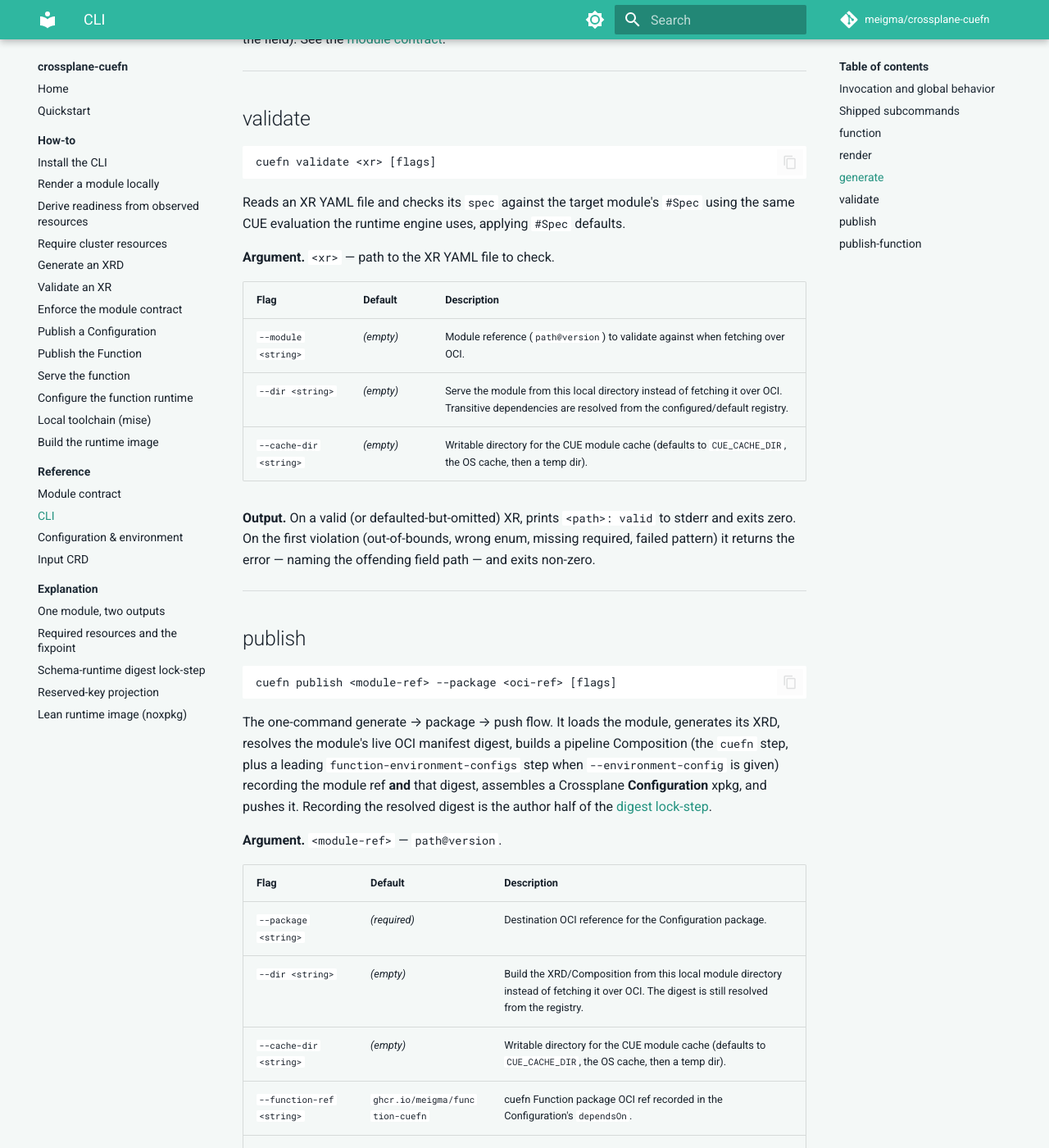
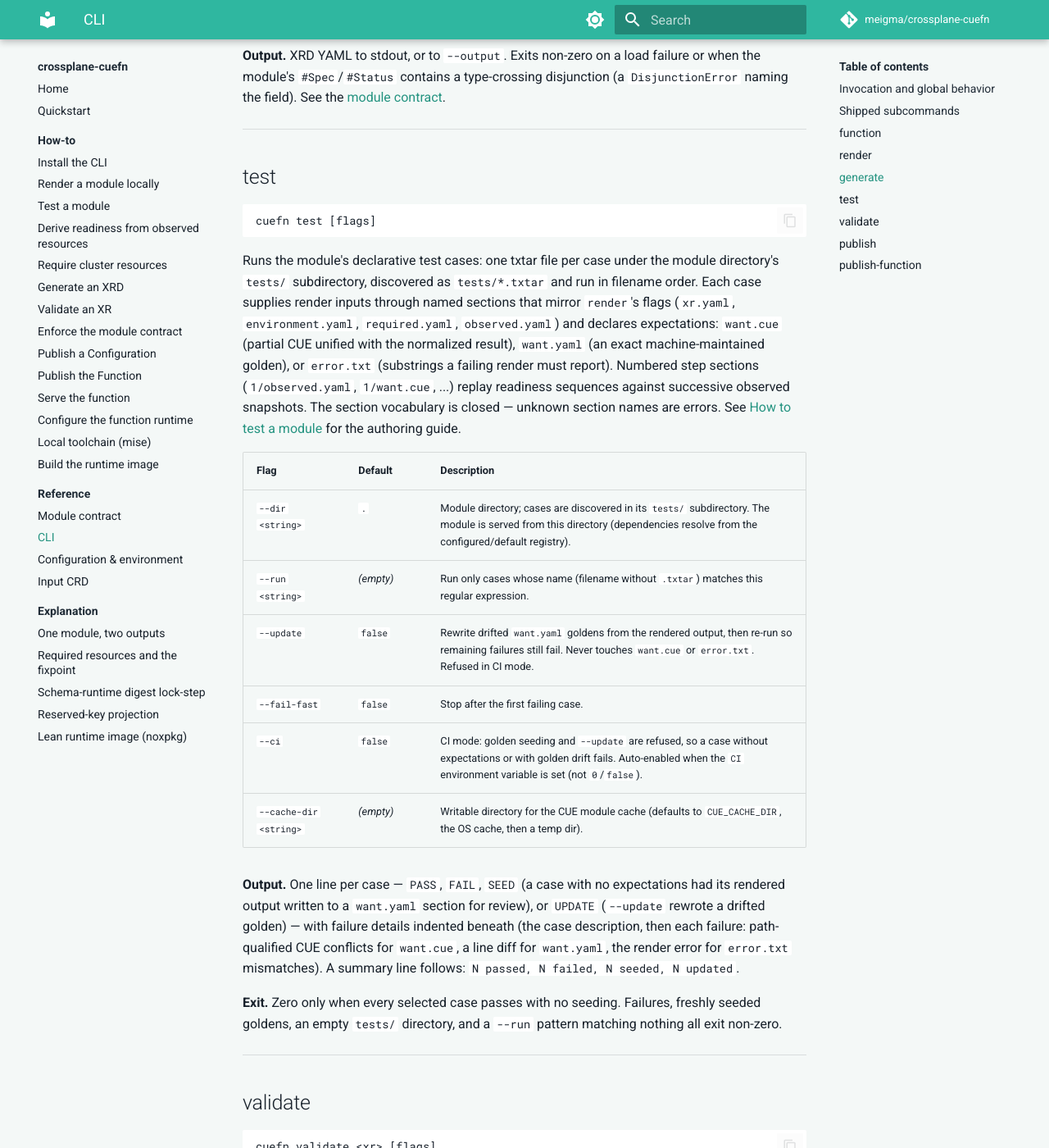
Before and after one commit to meigma/crossplane-cuefn, an MkDocs documentation site: the page built from docs/docs/reference/cli.md, in a window 1280 px wide and 1400 px high, scrolled down 4771 px. Shown: the whole window at 82% size. Built offline with MkDocs 1.6.1 and Material for MkDocs 9.7.7, drawn with Linux system fonts in a browser that asks for light colours; comment, search, counter and statistics services are not loaded; some of the changed text lies outside the part shown.

Commit message:
docs: document cuefn test
The authoring how-to (first case, partial-CUE assertions, golden lifecycle,
error cases, readiness steps, CI mode, the published-module tests/ caveat), a
full CLI reference section for the test command, the seven-command table, the
README command row, and nav/quickstart pointers.

````diff
--- a/docs/docs/reference/cli.md
+++ b/docs/docs/reference/cli.md
@@ -30,19 +30,21 @@
 
 ## Shipped subcommands
 
-The default build ships exactly six subcommands:
+The default build ships exactly seven subcommands:
 
 | Command | Purpose |
 |---------|---------|
 | [`function`](#function) | Serve the composition function over gRPC. |
 | [`render`](#render) | Render a module against an XR locally. |
+| [`test`](#test) | Run a module's txtar test cases. |
 | [`generate`](#generate) | Generate a structural XRD from a module. |
 | [`validate`](#validate) | Validate an XR's spec against a module's `#Spec`. |
 | [`publish`](#publish) | Build and push a Configuration package. |
 | [`publish-function`](#publish-function) | Build and push the Function package. |
 
 The `noxpkg` build (the binary embedded in the runtime image) omits `publish`
-and `publish-function`; see [Lean runtime image](../explanation/noxpkg-split.md).
+and `publish-function` (all other commands, including `test`, are present in
+both builds); see [Lean runtime image](../explanation/noxpkg-split.md).
 
 ---
 
@@ -175,6 +177,47 @@
 
 ---
 
+## test
+
+```
+cuefn test [flags]
+```
+
+Runs the module's declarative test cases: one txtar file per case under the
+module directory's `tests/` subdirectory, discovered as `tests/*.txtar` and run
+in filename order. Each case supplies render inputs through named sections that
+mirror `render`'s flags (`xr.yaml`, `environment.yaml`, `required.yaml`,
+`observed.yaml`) and declares expectations: `want.cue` (partial CUE unified
+with the normalized result), `want.yaml` (an exact machine-maintained golden),
+or `error.txt` (substrings a failing render must report). Numbered step
+sections (`1/observed.yaml`, `1/want.cue`, ...) replay readiness sequences
+against successive observed snapshots. The section vocabulary is closed —
+unknown section names are errors. See
+[How to test a module](../how-to/test-a-module.md) for the authoring guide.
+
+| Flag | Default | Description |
+|------|---------|-------------|
+| `--dir <string>` | `.` | Module directory; cases are discovered in its `tests/` subdirectory. The module is served from this directory (dependencies resolve from the configured/default registry). |
+| `--run <string>` | _(empty)_ | Run only cases whose name (filename without `.txtar`) matches this regular expression. |
+| `--update` | `false` | Rewrite drifted `want.yaml` goldens from the rendered output, then re-run so remaining failures still fail. Never touches `want.cue` or `error.txt`. Refused in CI mode. |
+| `--fail-fast` | `false` | Stop after the first failing case. |
+| `--ci` | `false` | CI mode: golden seeding and `--update` are refused, so a case without expectations or with golden drift fails. Auto-enabled when the `CI` environment variable is set (not `0`/`false`). |
+| `--cache-dir <string>` | _(empty)_ | Writable directory for the CUE module cache (defaults to `CUE_CACHE_DIR`, the OS cache, then a temp dir). |
+
+**Output.** One line per case — `PASS`, `FAIL`, `SEED` (a case with no
+expectations had its rendered output written to a `want.yaml` section for
+review), or `UPDATE` (`--update` rewrote a drifted golden) — with failure
+details indented beneath (the case description, then each failure:
+path-qualified CUE conflicts for `want.cue`, a line diff for `want.yaml`, the
+render error for `error.txt` mismatches). A summary line follows:
+`N passed, N failed, N seeded, N updated`.
+
+**Exit.** Zero only when every selected case passes with no seeding. Failures,
+freshly seeded goldens, an empty `tests/` directory, and a `--run` pattern
+matching nothing all exit non-zero.
+
+---
+
 ## validate
 
 ```
--- a/docs/mkdocs.yml
+++ b/docs/mkdocs.yml
@@ -41,6 +41,7 @@
   - How-to:
       - Install the CLI: how-to/install-the-cli.md
       - Render a module locally: how-to/render-locally.md
+      - Test a module: how-to/test-a-module.md
       - Derive readiness from observed resources: how-to/derive-readiness-from-observed-resources.md
       - Require cluster resources: how-to/require-resources.md
       - Generate an XRD: how-to/generate-xrd.md
````
Also changed, not shown: docs/docs/how-to/test-a-module.md (added, +226 -0 lines), docs/docs/quickstart.md (+2 -0 lines), README.md.
